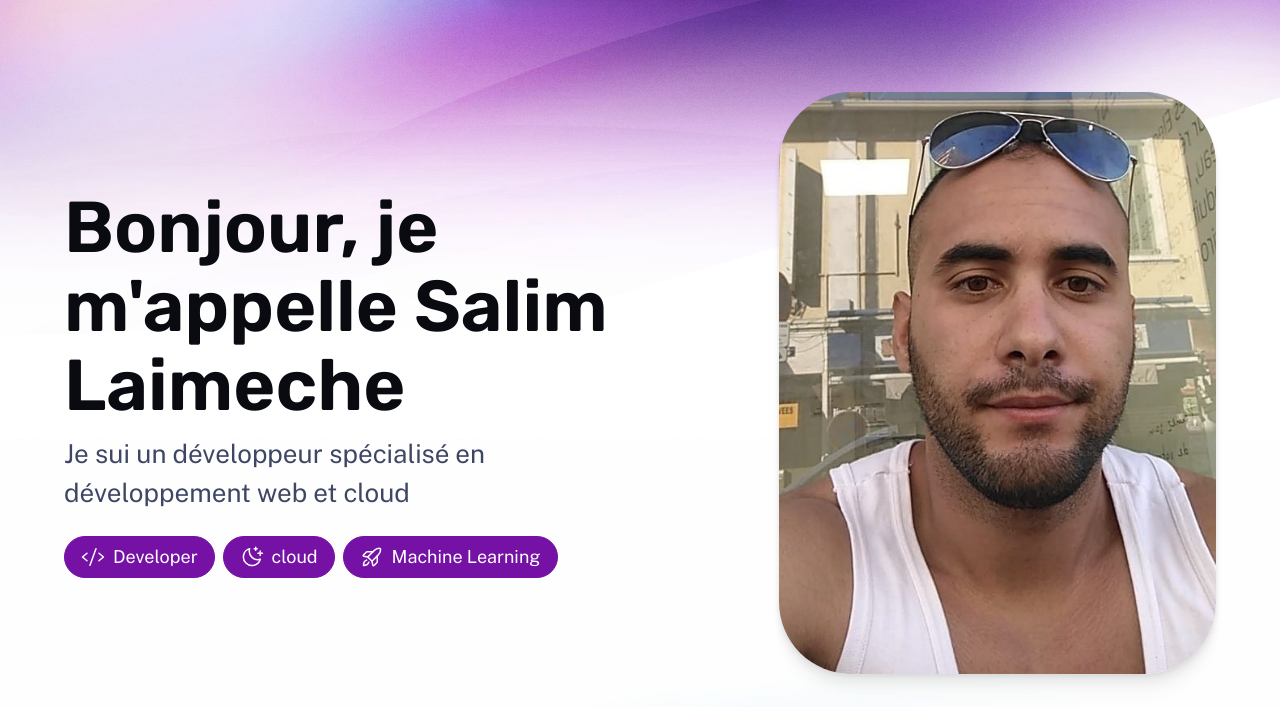
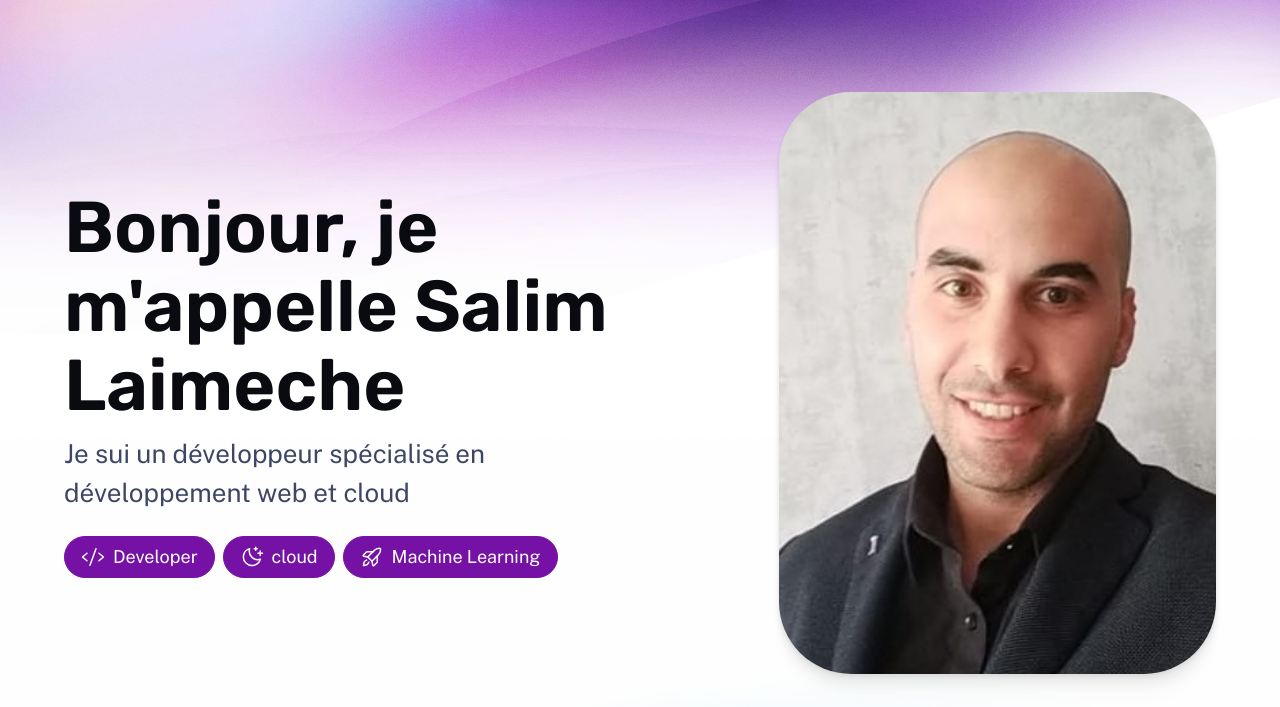
Before and after one commit to salim4n/salim-laimeche-portfolio, an Astro site: page / in a window 1280 px wide. Shown: the part 93-800 px from the top of the page. Built offline with nearby package versions, Linux system fonts and the light colour scheme; Astro itself is replaced by a stand-in of ours.

Commit message:
change_profil_picture

```diff
--- a/src/pages/index.astro
+++ b/src/pages/index.astro
@@ -44,7 +44,7 @@ const projects = (await getCollection('work'))
 					alt="moi meme"
 					width="480"
 					height="620"
-					src="/assets/moi2.jpg"
+					src="/assets/moi_en_costume.jpeg"
 				/>
 			</header>
 
```
Also changed, not shown: public/assets/moi_en_costume.jpeg (added).
